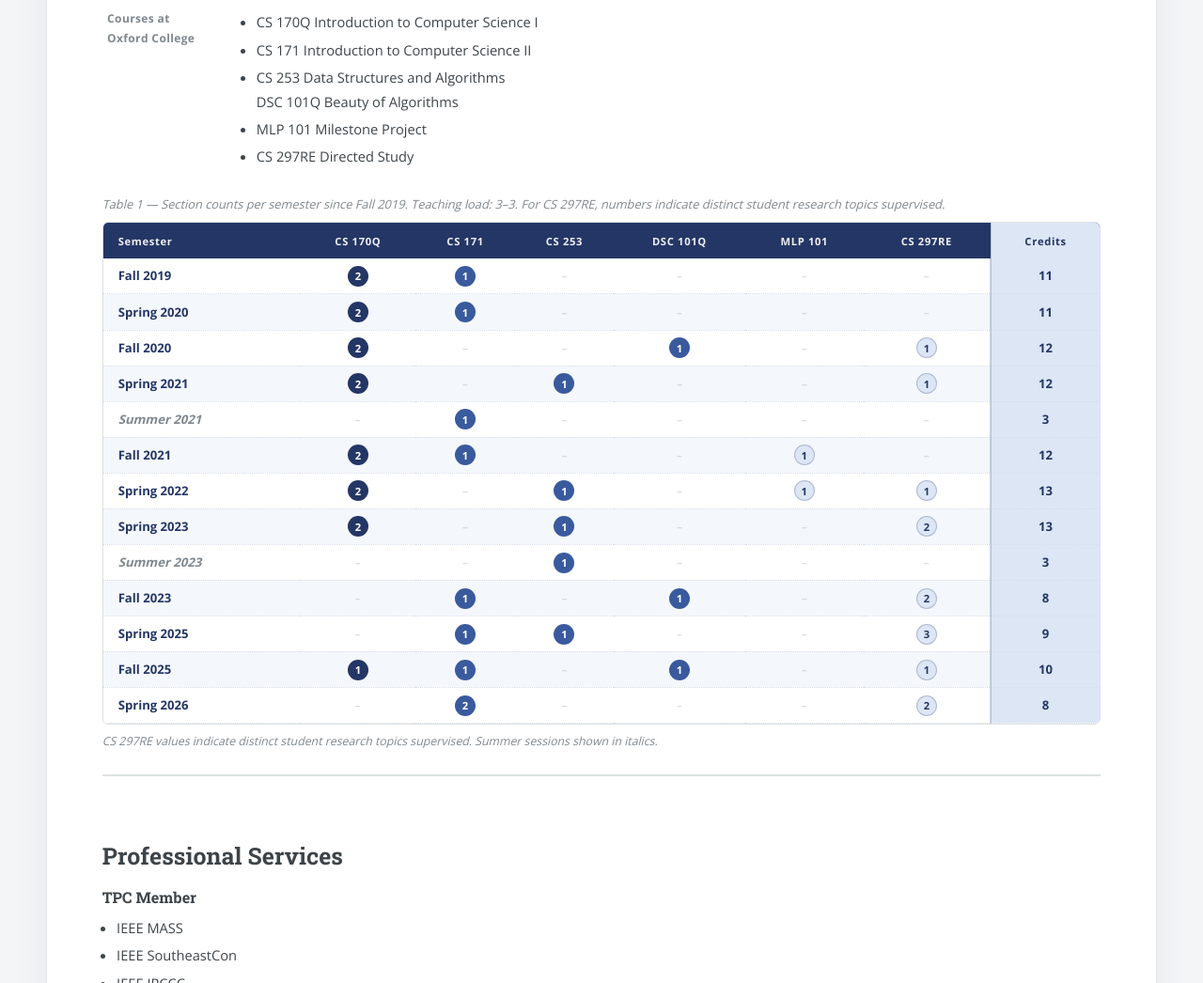
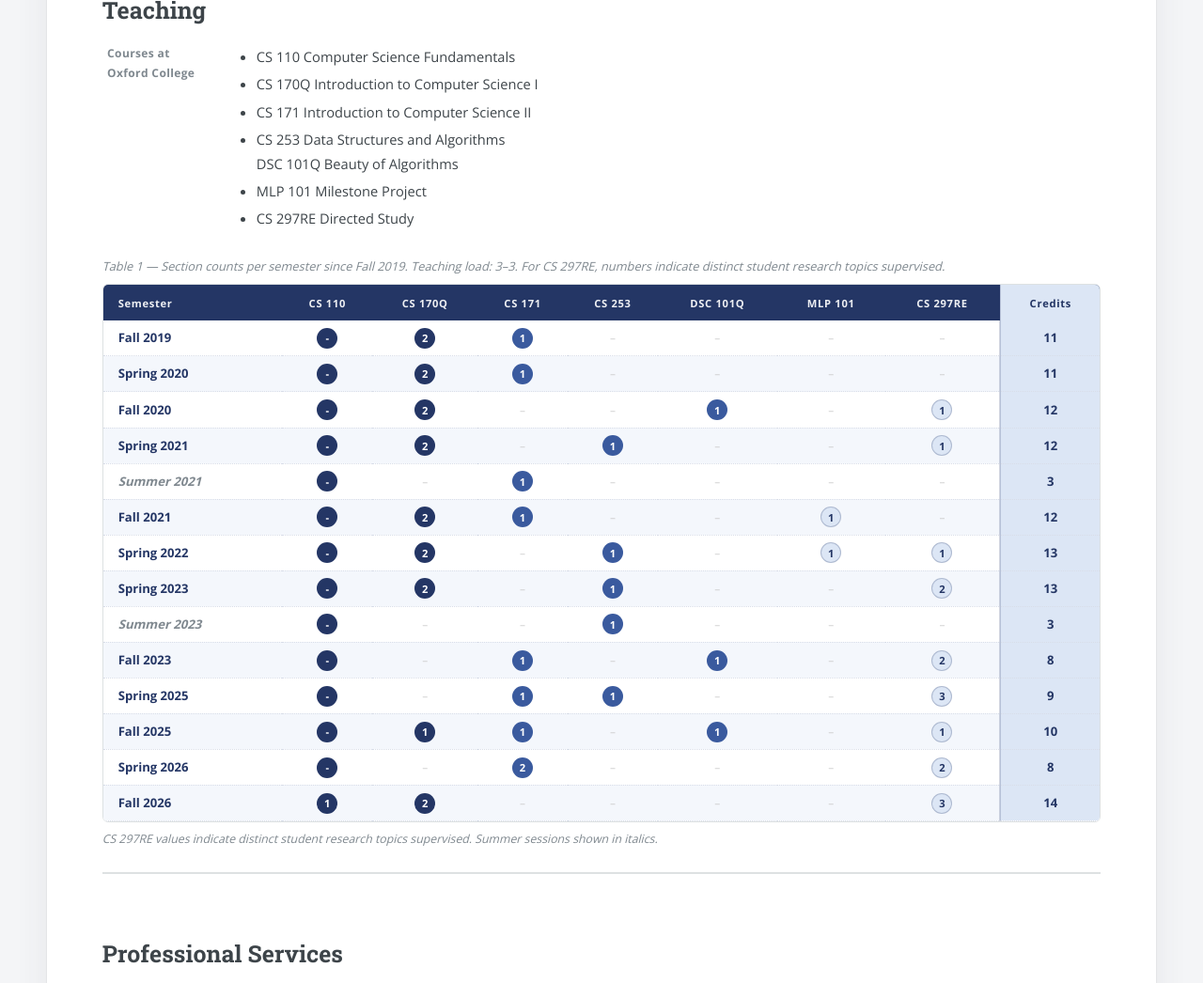
Before and after one commit to tli41/tli41.github.io, a plain HTML site: page cv.html in a window 1280 px wide. Shown: the part 3462-4508 px from the top of the page at 94% size. Drawn offline with nearby package versions, Linux system fonts and the light colour scheme.

Commit message:
Update CV with new conference paper and course
Added new conference paper entry for IPCCC 2026 and updated course list with CS 110.

```diff
--- a/cv.html
+++ b/cv.html
@@ -470,6 +470,10 @@
 
           <h3>Conference Papers</h3>
           <table>
+             <tr>
+            <td class="cvdate">2026</td>
+            <td class="cvitem">Albert Sun<span style="color:var(--accent)">*</span>, Flora Du<span style="color:var(--accent)">*</span>, <b>Ting Li</b>, "Expressive MIDI Velocity Generation Using Conditional Diffusion Models" <em>IPCCC 2026</em>.</td>
+             </tr>
             <tr>
               <td class="cvdate">2025</td>
               <td class="cvitem">Victor Li<span style="color:var(--accent-mid)">*</span>, Carson Lam<span style="color:var(--accent-mid)">*</span>, <b>Ting Li</b>, "Gumbel-Based Active Sparse Mobile Crowd Sensing with Time Series Transformer," <em>IPCCC 2025</em>.</td>
@@ -581,7 +585,8 @@
                   <!-- <li>CS 170Q Introduction to Computer Science I &mdash; <a href="CS%20170%20syllabus-23Spring.pdf" target="_blank" rel="noreferrer">Sample syllabus</a></li>
                   <li>CS 171 Introduction to Computer Science II &mdash; <a href="CS%20171%20Syllabus%20Spring%202025.pdf" target="_blank" rel="noreferrer">Sample syllabus</a></li>
                   <li>CS 253 Data Structures and Algorithms &mdash; <a href="Syllabus%20Spring%202025.pdf" target="_blank" rel="noreferrer">Sample syllabus</a></li>-->
-                   <li>CS 170Q Introduction to Computer Science I </li>
+                  <li>CS 110 Computer Science Fundamentals </li>
+                  <li>CS 170Q Introduction to Computer Science I </li>
                   <li>CS 171 Introduction to Computer Science II </li>
                   <li>CS 253 Data Structures and Algorithms </li
                   <li>DSC 101Q Beauty of Algorithms</li>
@@ -600,6 +605,7 @@
               <thead>
                 <tr>
                   <th>Semester</th>
+                  <th>CS 110</th>
                   <th>CS 170Q</th>
                   <th>CS 171</th>
                   <th>CS 253</th>
@@ -612,6 +618,7 @@
               <tbody>
                 <tr>
                   <td>Fall 2019</td>
+                  <td><span class="cv-badge cv-dark">-</span></td>
                   <td><span class="cv-badge cv-dark">2</span></td>
                   <td><span class="cv-badge cv-mid">1</span></td>
                   <td><span class="cv-empty">–</span></td>
@@ -622,6 +629,7 @@
                 </tr>
                 <tr>
                   <td>Spring 2020</td>
+                  <td><span class="cv-badge cv-dark">-</span></td>
                   <td><span class="cv-badge cv-dark">2</span></td>
                   <td><span class="cv-badge cv-mid">1</span></td>
                   <td><span class="cv-empty">–</span></td>
@@ -632,6 +640,7 @@
                 </tr>
                 <tr>
                   <td>Fall 2020</td>
+                  <td><span class="cv-badge cv-dark">-</span></td>
                   <td><span class="cv-badge cv-dark">2</span></td>
                   <td><span class="cv-empty">–</span></td>
                   <td><span class="cv-empty">–</span></td>
@@ -642,6 +651,7 @@
                 </tr>
                 <tr>
                   <td>Spring 2021</td>
+                  <td><span class="cv-badge cv-dark">-</span></td>
                   <td><span class="cv-badge cv-dark">2</span></td>
                   <td><span class="cv-empty">–</span></td>
                   <td><span class="cv-badge cv-mid">1</span></td>
@@ -652,6 +662,7 @@
                 </tr>
                 <tr class="summer-row">
                   <td>Summer 2021</td>
+                  <td><span class="cv-badge cv-dark">-</span></td>
                   <td><span class="cv-empty">–</span></td>
                   <td><span class="cv-badge cv-mid">1</span></td>
                   <td><span class="cv-empty">–</span></td>
@@ -662,6 +673,7 @@
                 </tr>
                 <tr>
                   <td>Fall 2021</td>
+                  <td><span class="cv-badge cv-dark">-</span></td>
                   <td><span class="cv-badge cv-dark">2</span></td>
                   <td><span class="cv-badge cv-mid">1</span></td>
                   <td><span class="cv-empty">–</span></td>
@@ -672,6 +684,7 @@
                 </tr>
                 <tr>
                   <td>Spring 2022</td>
+                  <td><span class="cv-badge cv-dark">-</span></td>
                   <td><span class="cv-badge cv-dark">2</span></td>
                   <td><span class="cv-empty">–</span></td>
                   <td><span class="cv-badge cv-mid">1</span></td>
@@ -682,6 +695,7 @@
                 </tr>
                 <tr>
                   <td>Spring 2023</td>
+                  <td><span class="cv-badge cv-dark">-</span></td>
                   <td><span class="cv-badge cv-dark">2</span></td>
                   <td><span class="cv-empty">–</span></td>
                   <td><span class="cv-badge cv-mid">1</span></td>
@@ -692,6 +706,7 @@
                 </tr>
                 <tr class="summer-row">
                   <td>Summer 2023</td>
+                  <td><span class="cv-badge cv-dark">-</span></td>
                   <td><span class="cv-empty">–</span></td>
                   <td><span class="cv-empty">–</span></td>
                   <td><span class="cv-badge cv-mid">1</span></td>
@@ -702,6 +717,7 @@
                 </tr>
                 <tr>
                   <td>Fall 2023</td>
+                  <td><span class="cv-badge cv-dark">-</span></td>
                   <td><span class="cv-empty">–</span></td>
                   <td><span class="cv-badge cv-mid">1</span></td>
                   <td><span class="cv-empty">–</span></td>
@@ -712,6 +728,7 @@
                 </tr>
                 <tr>
                   <td>Spring 2025</td>
+                  <td><span class="cv-badge cv-dark">-</span></td>
                   <td><span class="cv-empty">–</span></td>
                   <td><span class="cv-badge cv-mid">1</span></td>
                   <td><span class="cv-badge cv-mid">1</span></td>
@@ -722,6 +739,7 @@
                 </tr>
                 <tr>
                   <td>Fall 2025</td>
+                  <td><span class="cv-badge cv-dark">-</span></td>
                   <td><span class="cv-badge cv-dark">1</span></td>
                   <td><span class="cv-badge cv-mid">1</span></td>
                   <td><span class="cv-empty">–</span></td>
@@ -732,6 +750,7 @@
                 </tr>
                 <tr>
                   <td>Spring 2026</td>
+                  <td><span class="cv-badge cv-dark">-</span></td>
                   <td><span class="cv-empty">–</span></td>
                   <td><span class="cv-badge cv-mid">2</span></td>
                   <td><span class="cv-empty">–</span></td>
@@ -739,6 +758,17 @@
                   <td><span class="cv-empty">–</span></td>
                   <td><span class="cv-badge cv-light">2</span></td>
                   <td class="credit-col">8</td>
+                </tr>
+                <tr>
+                  <td>Fall 2026</td>
+                  <td><span class="cv-badge cv-dark">1</span></td>
+                  <td><span class="cv-badge cv-dark">2</span></td>
+                  <td><span class="cv-empty">–</span></td>
+                  <td><span class="cv-empty">–</span></td>
+                  <td><span class="cv-empty">–</span></td>
+                  <td><span class="cv-empty">–</span></td>
+                  <td><span class="cv-badge cv-light">3</span></td>
+                  <td class="credit-col">14</td>
                 </tr>
               </tbody>
             </table>
```
